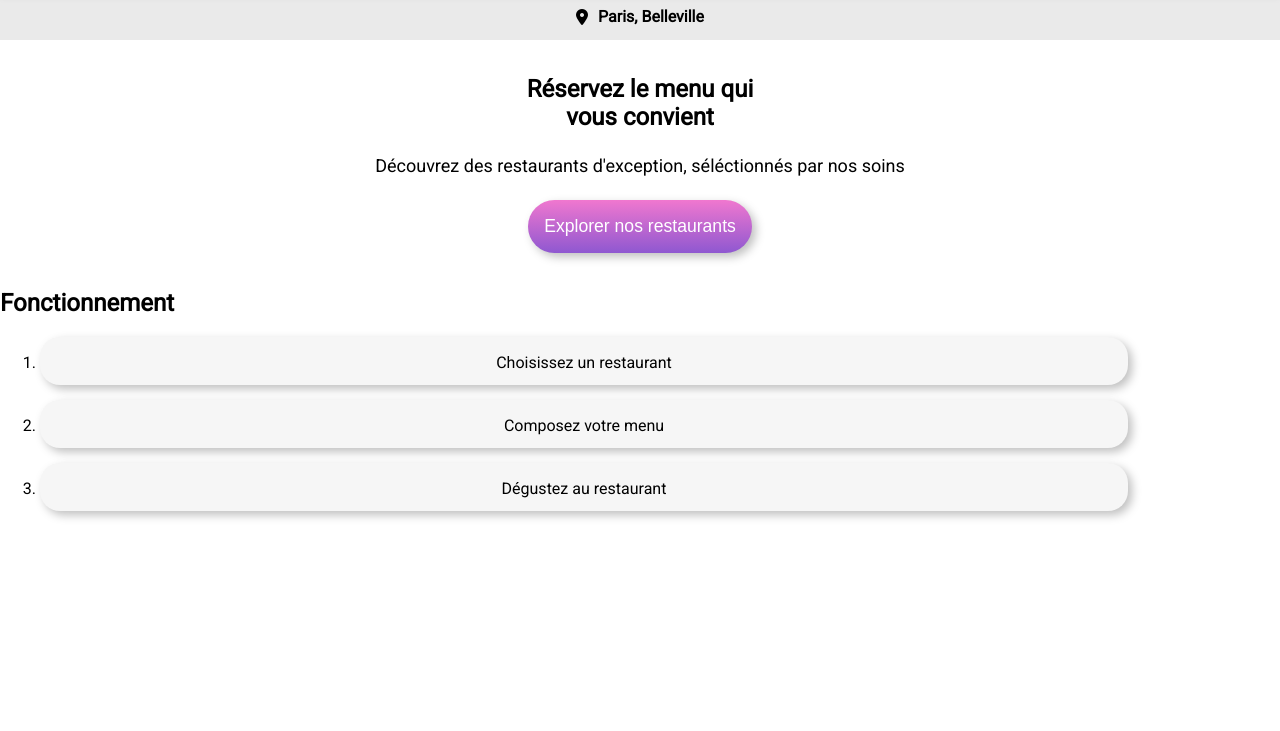
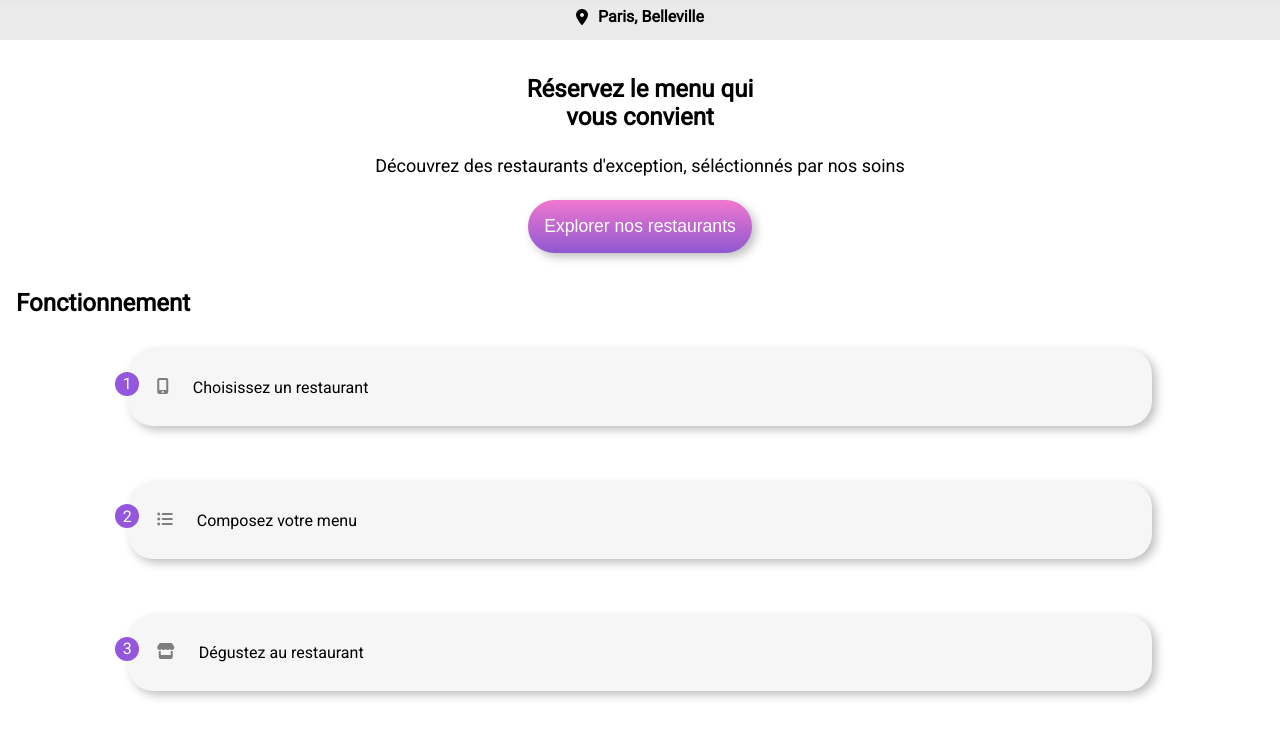
Before and after one commit to Zeleif/Oh-My-Food, a website: page ohmyfood/Index.html in a window 1280 px wide. Shown: the part 72-803 px from the top of the page. Drawn offline with Linux system fonts and the light colour scheme.

Commit message:
ajout tuto

```diff
--- a/ohmyfood/Index.html
+++ b/ohmyfood/Index.html
@@ -28,13 +28,28 @@
             <p class="pres_subtitle">Découvrez des restaurants d'exception, séléctionnés par nos soins</p>
             <button class="pres_btn" type="button">Explorer nos restaurants</button>
         </section>
-        <section class="tuto">
-            <h2 class="tuto_title">Fonctionnement</h2>
-            <ol>
-                <li>Choisissez un restaurant</li>
-                <li>Composez votre menu</li>
-                <li>Dégustez au restaurant</li>
-            </ol>
+        <h2 class="process_title">Fonctionnement</h2>
+        <section class="process">
+            <div class="process_step">
+                <p>
+                    <i class="fas fa-mobile-alt"></i>
+                    Choisissez un restaurant
+                </p>
+                <div>1</div>
+            </div>
+            <div class="process_step">
+                <p>
+                    <i class="fas fa-list-ul"></i>
+                    Composez votre menu
+                </p>
+                <div>2</div>
+            </div>
+            <div class="process_step">
+                <p>
+                    <i class="fas fa-store"></i>
+                    Dégustez au restaurant
+                </p>
+                <div>3</div>
             </div>
         </section>
     </main>
--- a/ohmyfood/sass/component/tuto.scss
+++ b/ohmyfood/sass/component/tuto.scss
@@ -1,20 +1,37 @@
 @use "../utils/dark.scss";
-
-.tuto {
- & ol {
+.process {
+   position: absolute;
+   width: 100%;
    display: flex;
    flex-direction: column;
-    gap: 15px;
-
-
+   align-items: center;
 }
- & li{
+   .process_title {
+      padding-left: 1rem;
+      margin-bottom: 1rem;
+   }
+.process_step p {
  background-color: #f6f6f6;
-    padding: 1rem 2rem;
-    border-radius: 20px;
-    width: 85vw;
-    height: 6vh;
  text-align: center;
+ display: flex;
+ gap: 1.5rem;
+ border-radius: 25px;
+ width: 80vw;
+ padding: 1.8rem;
  @include dark.shadow;
 }
+  i.fas {
+  color: #7E7E7E;
  }
+ .process_step div {
+   display: grid;
+   place-items: center;
+   position: relative;
+   left: -0.8rem;
+   bottom: 4.4rem;
+   width: 1.5rem;
+   height: 1.5rem;
+   border-radius: 50%;
+   color: #fff;
+   background-color: #9356dc;
+ }
```
Also changed, not shown: ohmyfood/style.css, 1 other file. Lines whose indentation alone changed are shown as unchanged.
